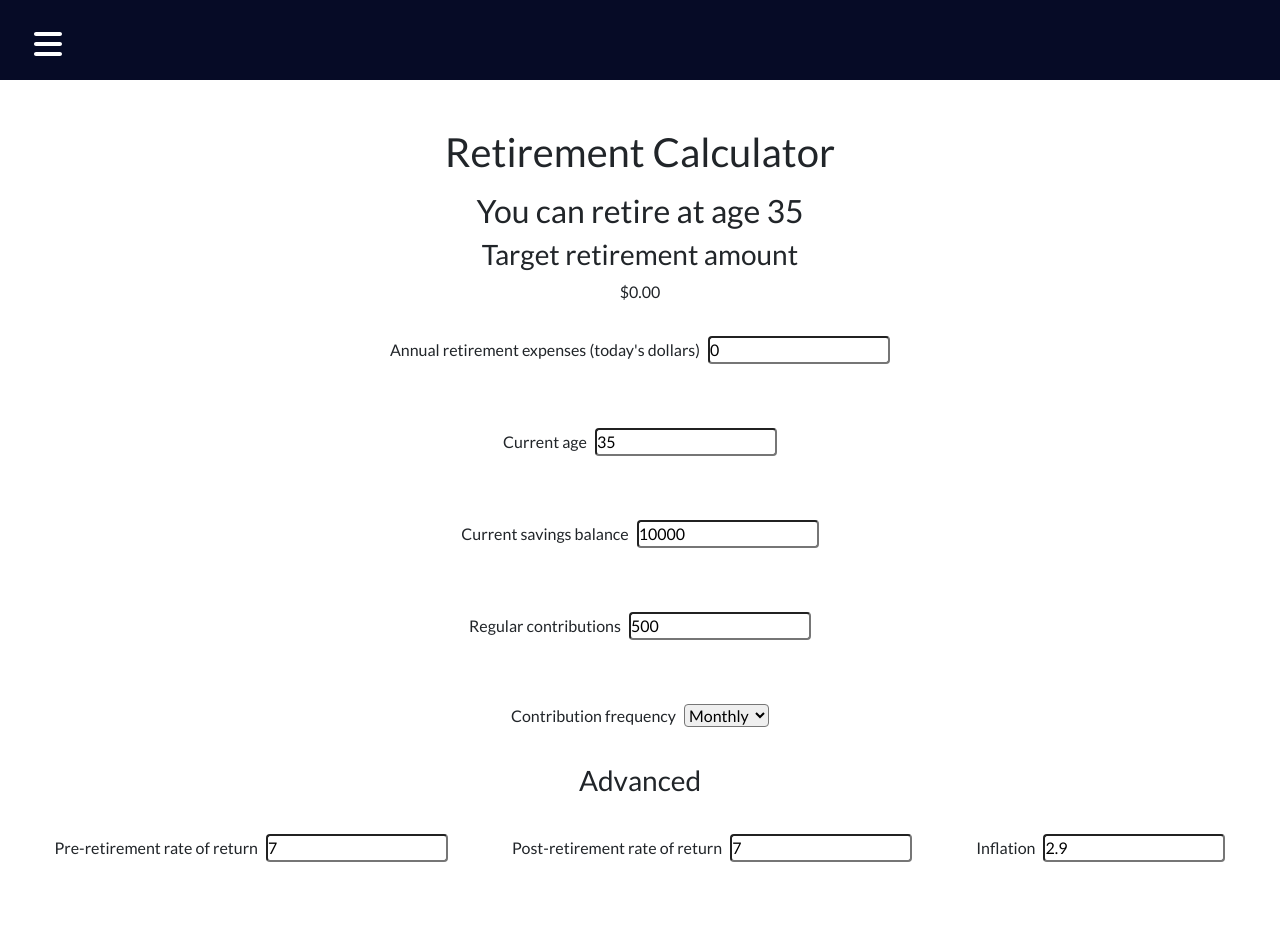
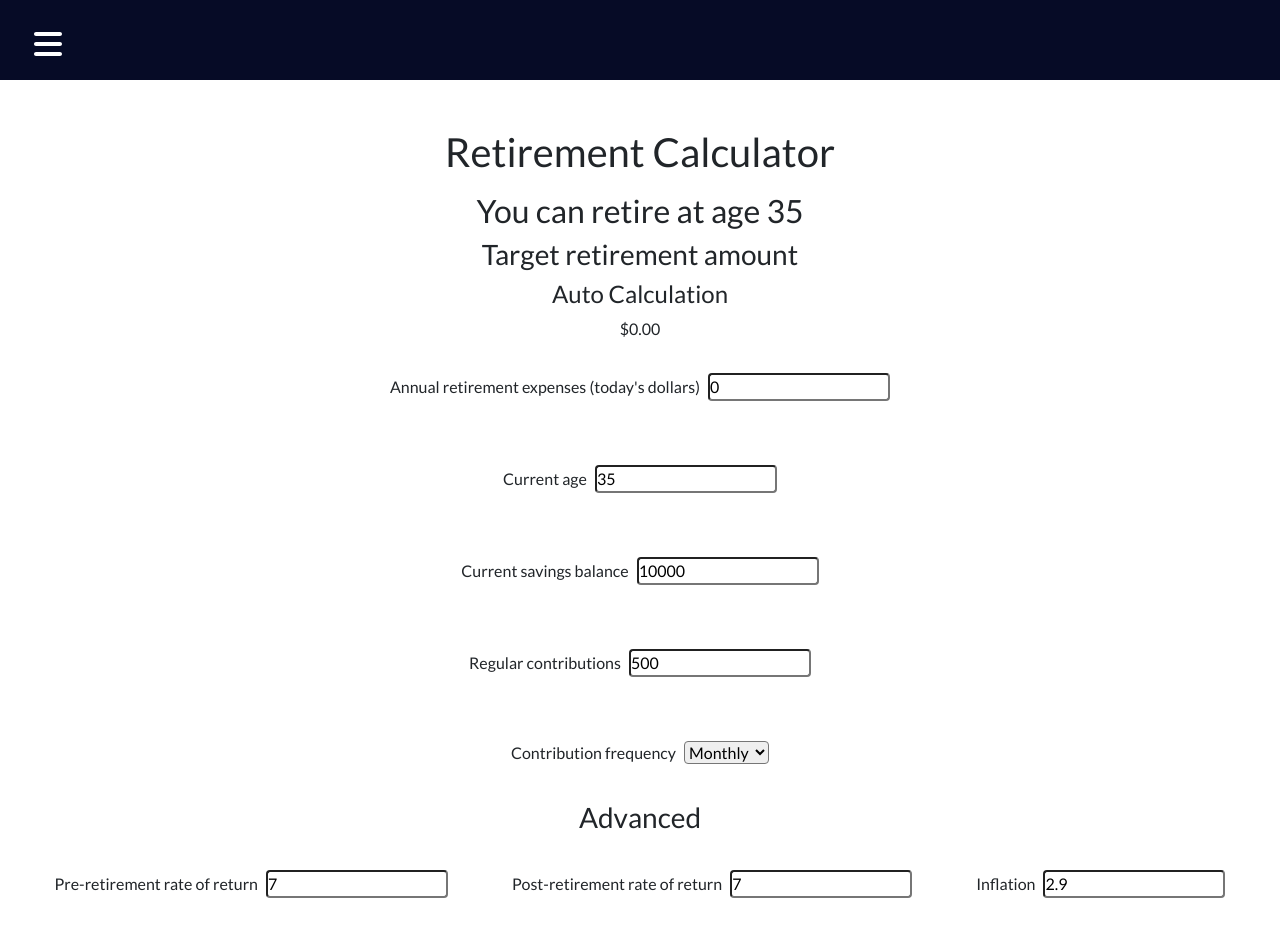
Before and after one commit to ChrisWCCI/plan-it-budget, a React (Create React App) app in the folder frontend/: page /retirement in a window 1280 px wide. Shown: the top 936 px of the page. Built offline with nearby package versions, Linux system fonts and the light colour scheme.

Commit message:
tiny change

```diff
--- a/frontend/src/pages/Retirement.js
+++ b/frontend/src/pages/Retirement.js
@@ -96,7 +96,8 @@ function Retirement() {
       <h1 className="mt-5">Retirement Calculator</h1>
       <h2 className="mt-3">You can retire at age {retirementAge} </h2>
       <div>
-        <h3>Target retirement amount</h3> {formatter.format(targetRetAmt)}{" "}
+        <h3>Target retirement amount</h3>
+        <h4>Auto Calculation</h4> {formatter.format(targetRetAmt)}{" "}
       </div>
       <form className="retirement-calc-form">
         <label>
```
